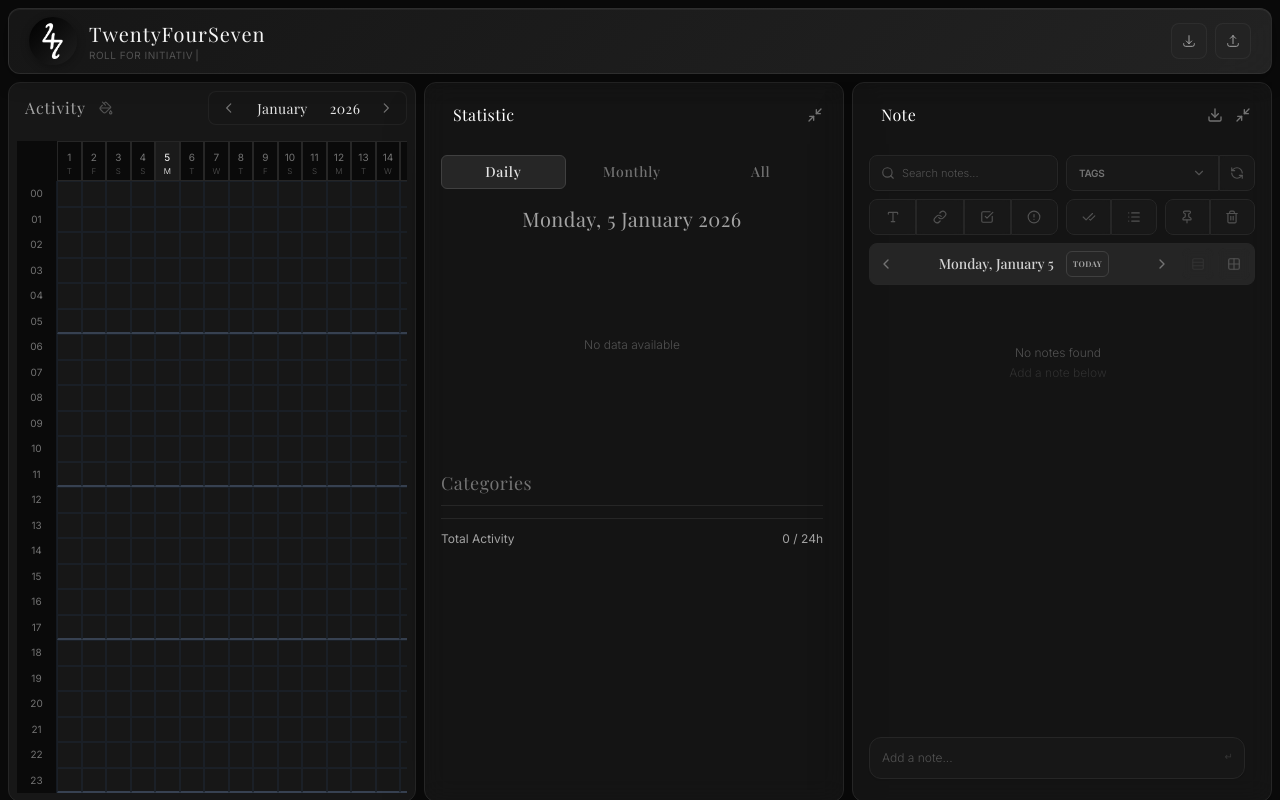
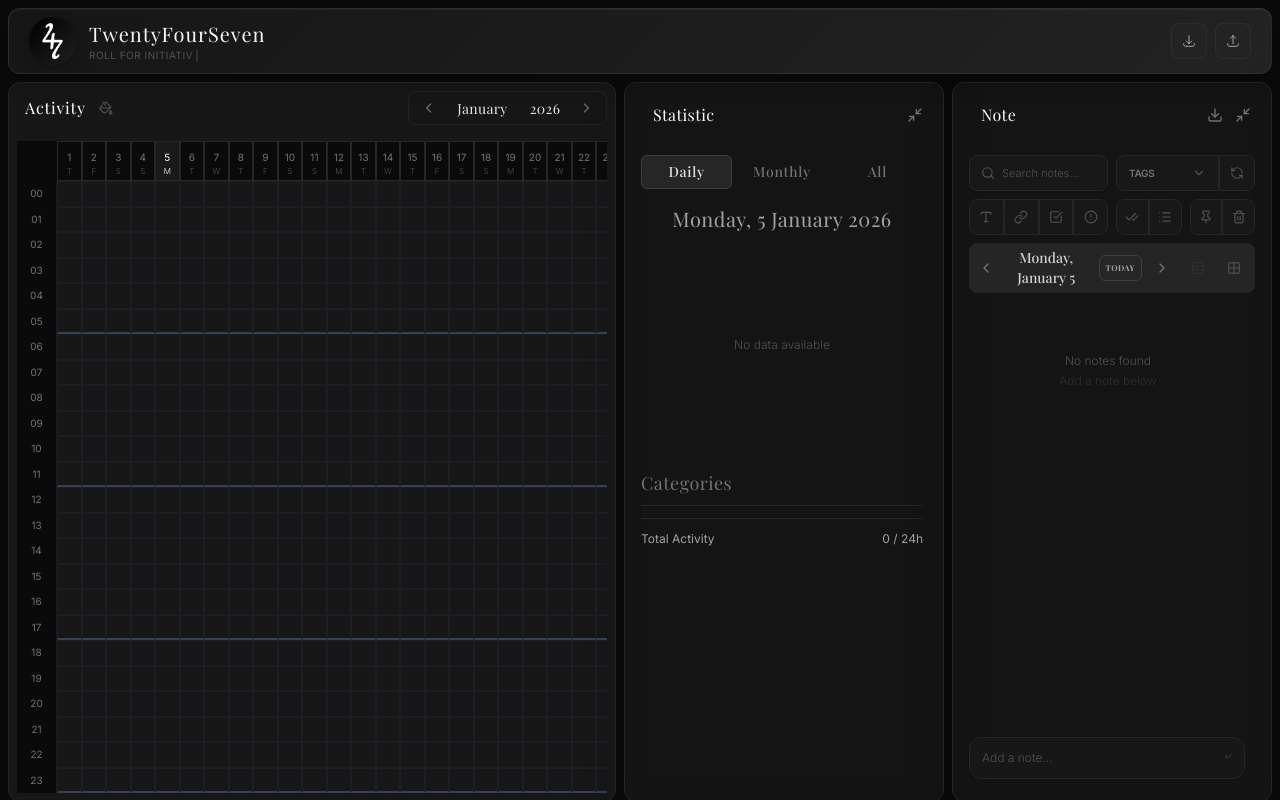
Before and after one commit to triaji-dev/twentyfourseven, a React (Vite) app: page / in a window 1280 px wide. Built offline with nearby package versions, Linux system fonts and the light colour scheme; a web font is replaced by a local one.

Commit message:
fix layout minimize and breakpoint 1024

```diff
--- a/src/App.tsx
+++ b/src/App.tsx
@@ -13,6 +13,8 @@ function App() {
   const prevMonth = useStore((state) => state.prevMonth);
   const nextMonth = useStore((state) => state.nextMonth);
   const refreshStats = useStore((state) => state.refreshStats);
+  const statsPanelMode = useStore((state) => state.statsPanelMode);
+  const notesPanelMode = useStore((state) => state.notesPanelMode);
 
   const year = currentDate.getFullYear();
   const month = currentDate.getMonth();
@@ -27,9 +29,9 @@ function App() {
     <div className="p-2 min-h-screen lg:h-screen lg:overflow-hidden">
       <Header />
 
-      <main className="main-container flex gap-2 lg:overflow-hidden h-[calc(100vh-80px)]">
+      <main className="main-container flex flex-col lg:flex-row gap-2 h-auto lg:h-[calc(100vh-80px)] overflow-y-auto lg:overflow-hidden">
         {/* Activity Table - Takes remaining space */}
-        <div className="flex-1 min-w-0 h-full">
+        <div className="flex-1 min-w-0 min-h-[500px] lg:h-full">
           <ActivityTable
             year={year}
             month={month}
@@ -50,12 +52,18 @@ function App() {
         </div>
 
         {/* Stats Panel - Fixed width or minimized */}
-        <div className="h-full transition-all duration-300 ease-in-out flex-shrink-0" style={{ width: useStore(s => s.statsPanelMode) === 'minimized' ? '48px' : '420px' }}>
+        <div
+          className={`transition-all duration-300 ease-in-out flex-shrink-0 w-full lg:w-[var(--stats-width)] ${statsPanelMode === 'minimized' ? 'h-[48px]' : 'h-[400px] lg:min-w-[320px]'} lg:h-full`}
+          style={{ '--stats-width': statsPanelMode === 'minimized' ? '48px' : '25%' } as React.CSSProperties}
+        >
           <Stats stats={stats} year={year} month={month} />
         </div>
 
         {/* Notes Panel - Fixed width or minimized */}
-        <div className="h-full transition-all duration-300 ease-in-out flex-shrink-0" style={{ width: useStore(s => s.notesPanelMode) === 'minimized' ? '48px' : '420px' }}>
+        <div
+          className={`transition-all duration-300 ease-in-out flex-shrink-0 w-full lg:w-[var(--notes-width)] ${notesPanelMode === 'minimized' ? 'h-[48px]' : 'h-[400px] lg:min-w-[320px]'} lg:h-full`}
+          style={{ '--notes-width': notesPanelMode === 'minimized' ? '48px' : '25%' } as React.CSSProperties}
+        >
           <NotesPanel year={year} month={month} />
         </div>
       </main>
--- a/src/features/activity/components/ActivityTable.tsx
+++ b/src/features/activity/components/ActivityTable.tsx
@@ -139,7 +139,7 @@ export const ActivityTable: React.FC<ActivityTableProps> = ({
     <section className="table-section p-2 lg:col-span-3 rounded-xl bg-[#171717] border border-[#262626]">
       <div className="flex items-center justify-between mb-4">
         <div className="flex items-center gap-2">
-          <h2 className="text-md font-playfair tracking-wider pl-2 text-[#a3a3a3]">Activity</h2>
+          <h2 className="text-md font-playfair tracking-wider pl-2 text-white">Activity</h2>
           <div className="relative" ref={categoryDropdownRef}>
             <button
               onClick={() => setIsCategoryDropdownOpen(!isCategoryDropdownOpen)}
--- a/src/features/note/components/NotesPanel.tsx
+++ b/src/features/note/components/NotesPanel.tsx
@@ -19,12 +19,12 @@ export const NotesPanel: React.FC<NotesPanelProps> = ({ year, month }) => {
 
       {/* Minimized Content */}
       <div
-        className={`vertical-rl text-white text-md font-medium font-playfair tracking-widest whitespace-nowrap transform absolute inset-0 flex flex-col items-center py-4 cursor-pointer bg-[#171717] hover:bg-[#1a1a1a] transition-all duration-300 ${mode === 'minimized' ? 'opacity-100 pointer-events-auto delay-100' : 'opacity-0 pointer-events-none'}`}
+        className={`lg:vertical-rl text-white text-md font-medium font-playfair tracking-widest whitespace-nowrap transform absolute inset-0 flex flex-row lg:flex-col items-center justify-center lg:py-4 cursor-pointer bg-[#171717] hover:bg-[#1a1a1a] transition-all duration-300 ${mode === 'minimized' ? 'opacity-100 pointer-events-auto delay-100' : 'opacity-0 pointer-events-none'}`}
         onClick={() => setMode('full')}
         title="Expand Notes"
       >
-        <Maximize2 size={16} className="mb-6 transform" />
-        <span className='rotate-90 pl-10'>Notes</span>
+        <Maximize2 size={16} className="mr-2 lg:mr-0 lg:mb-6 transform" />
+        <span className='lg:rotate-90 lg:pl-10'>Notes</span>
       </div>
 
       {/* Full Content */}
--- a/src/features/statistic/components/Stats.tsx
+++ b/src/features/statistic/components/Stats.tsx
@@ -20,12 +20,12 @@ export const Stats: React.FC<StatsProps> = ({ stats, year, month }) => {
 
       {/* Minimized Content */}
       <div
-        className={`vertical-rl text-md  text-white font-medium font-playfair tracking-widest whitespace-nowrap transform absolute inset-0 flex flex-col items-center py-4 cursor-pointer hover:bg-[#1a1a1a] transition-all duration-300 ${mode === 'minimized' ? 'opacity-100 pointer-events-auto delay-100' : 'opacity-0 pointer-events-none'}`}
+        className={`lg:vertical-rl text-white text-md font-medium font-playfair tracking-widest whitespace-nowrap transform absolute inset-0 flex flex-row lg:flex-col items-center justify-center lg:py-4 cursor-pointer hover:bg-[#1a1a1a] transition-all duration-300 ${mode === 'minimized' ? 'opacity-100 pointer-events-auto delay-100' : 'opacity-0 pointer-events-none'}`}
         onClick={() => setMode('full')}
         title="Expand Statistic"
       >
-        <Maximize2 size={16} className="mb-6 transform" />
-        <span className='rotate-90 pl-16'>Statistic</span>
+        <Maximize2 size={16} className="mr-2 lg:mr-0 lg:mb-6 transform" />
+        <span className='lg:rotate-90 lg:pl-16'>Statistic</span>
       </div>
 
       {/* Full Content */}
```
